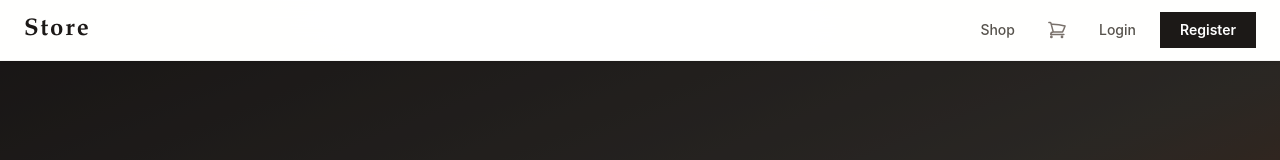
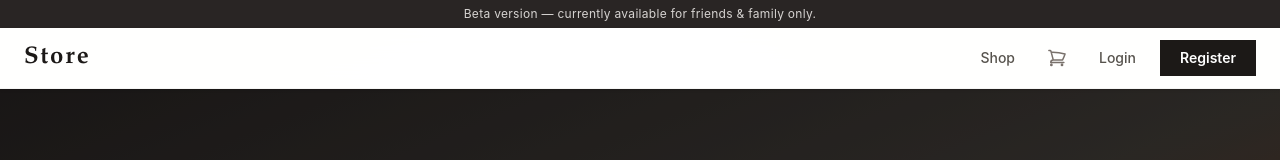
Before and after one commit to Colden-Creeper-Technocrafts/store, a Vue app in the folder frontend/: page / in a window 1280 px wide. Shown: the top 160 px of the page. Built offline with nearby package versions, Linux system fonts and the light colour scheme; no server answers.

Commit message:
Small UI changes suggested by Kaveri

```diff
--- a/frontend/src/App.vue
+++ b/frontend/src/App.vue
@@ -33,6 +33,10 @@ const logout = () => {
 </script>
 
 <template>
+  <div class="bg-stone-800 py-1.5 text-center text-xs text-stone-300 tracking-wide">
+    Beta version — currently available for friends &amp; family only.
+  </div>
+
   <component v-if="isStorePage" :is="activeStoreLayout">
     <RouterView />
   </component>
--- a/frontend/src/layouts/LadiesStore.vue
+++ b/frontend/src/layouts/LadiesStore.vue
@@ -43,7 +43,8 @@ watch(isCustomer, (val) => {
   <div class="store-shell flex min-h-screen flex-col text-stone-900">
     <!-- Header -->
     <header class="sticky top-0 z-50 border-b border-stone-100 bg-white/95 shadow-sm backdrop-blur-xl">
-      <div class="mx-auto grid max-w-7xl grid-cols-3 items-center px-4 py-3 sm:px-6">
+      <div class="mx-auto max-w-7xl px-4 sm:px-6">
+        <div class="flex items-center justify-between py-3">
 
         <!-- Brand -->
         <div class="flex items-center">
@@ -58,17 +59,6 @@ watch(isCustomer, (val) => {
               {{ storeName }}
             </span>
           </router-link>
-        </div>
-
-        <!-- Tagline (center) — elegant rule treatment -->
-        <div class="flex justify-center">
-          <div v-if="storeTagline" class="flex items-center gap-3">
-            <span class="h-px w-8 bg-gradient-to-r from-transparent to-amber-300"></span>
-            <span class="whitespace-nowrap text-[10px] font-medium uppercase tracking-[0.22em] text-stone-400">
-              {{ storeTagline }}
-            </span>
-            <span class="h-px w-8 bg-gradient-to-l from-transparent to-amber-300"></span>
-          </div>
         </div>
 
         <!-- Desktop nav -->
@@ -142,6 +132,16 @@ watch(isCustomer, (val) => {
             </svg>
           </button>
         </div>
+        </div>
+
+        <!-- Tagline — centered below logo/nav row -->
+        <div v-if="storeTagline" class="flex items-center justify-center gap-3 pb-2">
+          <span class="h-px w-8 bg-gradient-to-r from-transparent to-amber-300"></span>
+          <span class="text-[10px] font-medium uppercase tracking-[0.22em] text-stone-400">
+            {{ storeTagline }}
+          </span>
+          <span class="h-px w-8 bg-gradient-to-l from-transparent to-amber-300"></span>
+        </div>
       </div>
 
       <!-- Mobile dropdown -->
--- a/frontend/src/pages/Ladies/StorePage.vue
+++ b/frontend/src/pages/Ladies/StorePage.vue
@@ -95,7 +95,7 @@ onMounted(async () => {
   <section class="grid gap-4 lg:grid-cols-[300px_1fr]">
     <CategoryTreeSidebar
       ref="sidebarRef"
-      title="Ladies Categories"
+      title="Category"
       :categories="categories"
       :loading="loading"
       tone="ladies"
```
